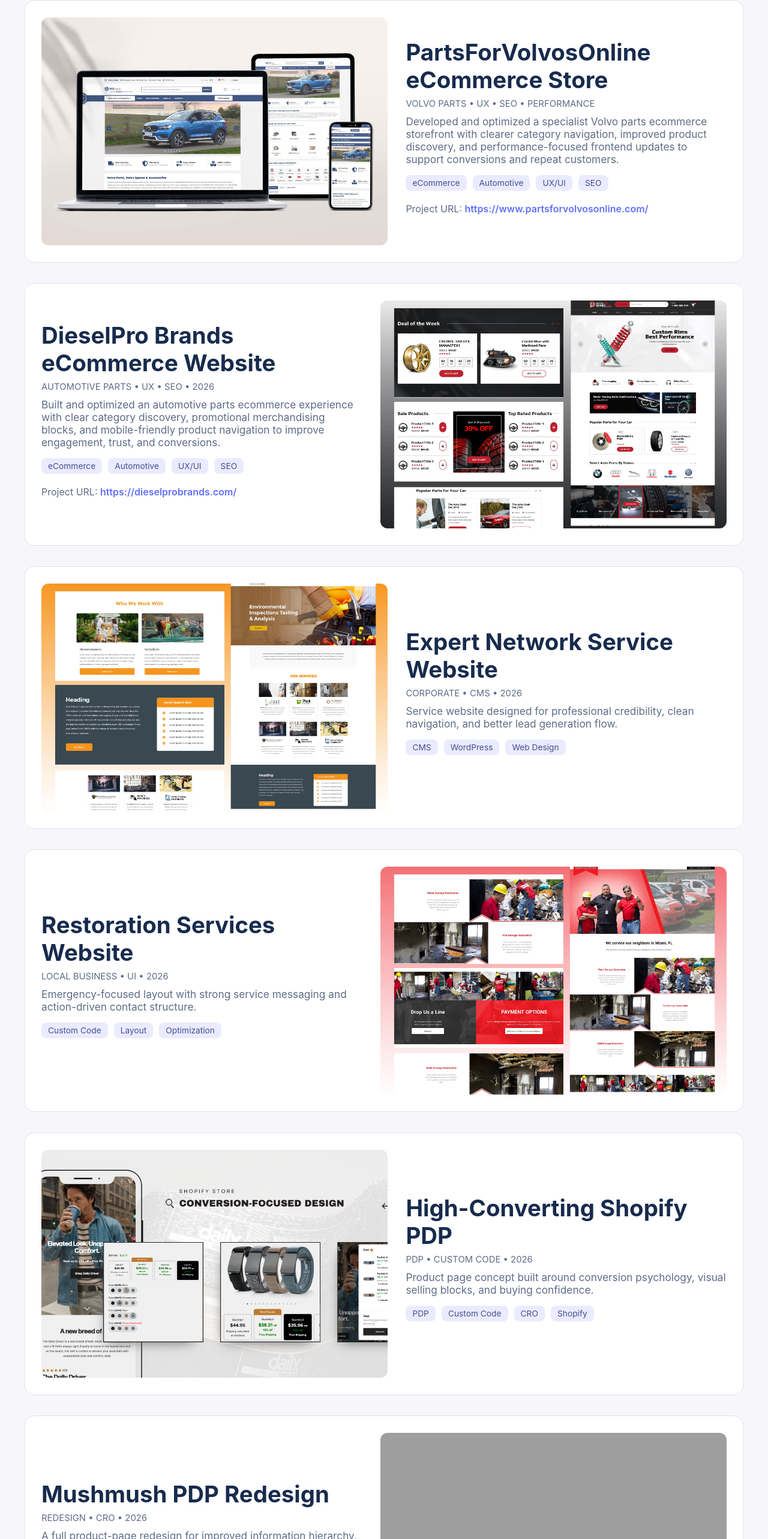
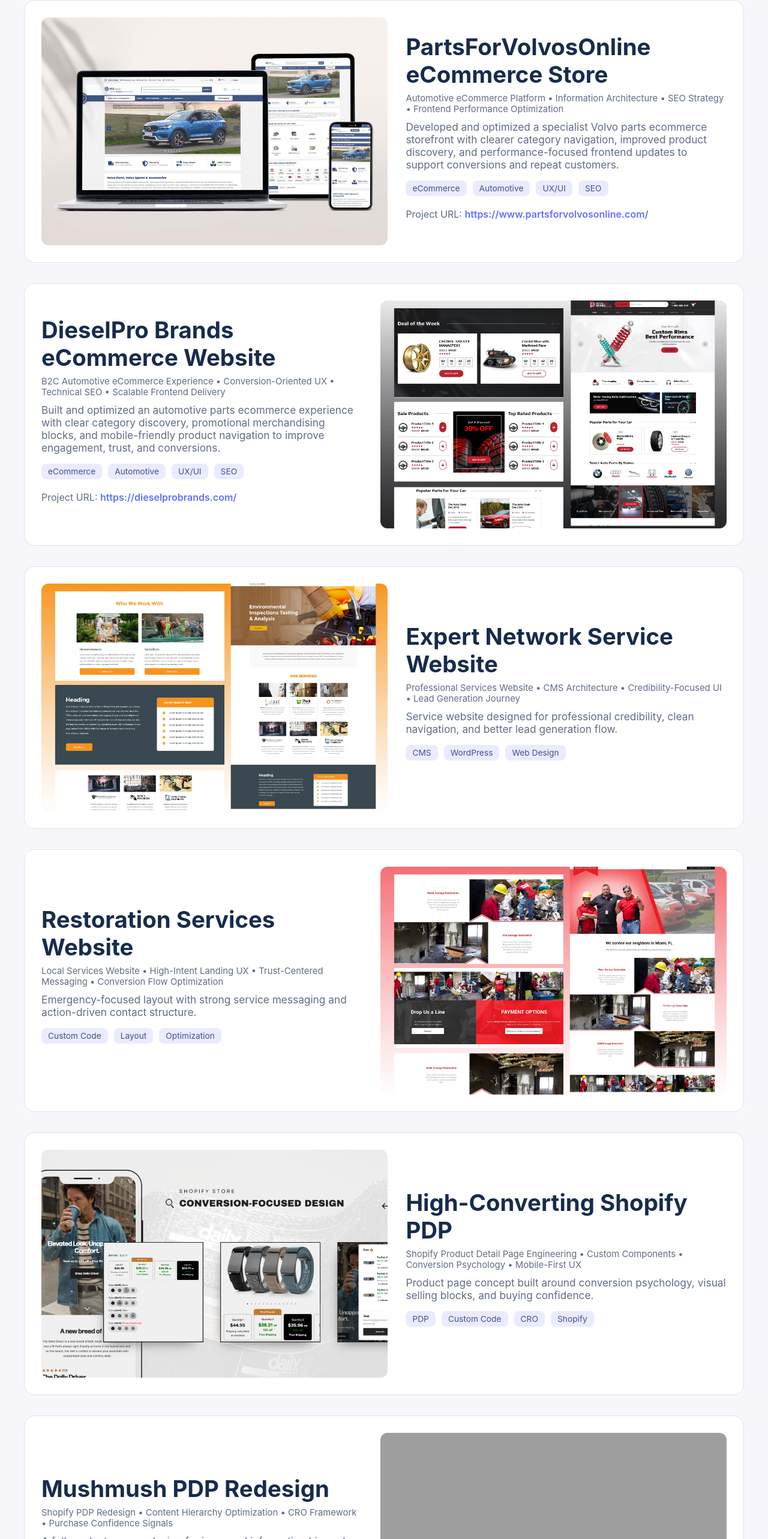
Before and after one commit to svendev888/my-Portfolio, a React (Vite) app: page / in a window 1280 px wide. Shown: the part 802-3368 px from the top of the page at 60% size. Built offline with nearby package versions, Linux system fonts and the light colour scheme; grey boxes are pictures that could not be loaded.

Commit message:
fix issues

```diff
--- a/src/App.jsx
+++ b/src/App.jsx
@@ -97,7 +97,7 @@
       kind: 'image',
       src: '/portfolio/PFSParts.jpg',
       title: 'PartsForVolvosOnline eCommerce Store',
-      subtitle: 'VOLVO PARTS • UX • SEO • PERFORMANCE',
+      subtitle: 'Automotive eCommerce Platform • Information Architecture • SEO Strategy • Frontend Performance Optimization',
       projectUrl: 'https://www.partsforvolvosonline.com/',
       text: 'Developed and optimized a specialist Volvo parts ecommerce storefront with clearer category navigation, improved product discovery, and performance-focused frontend updates to support conversions and repeat customers.',
       tags: ['eCommerce', 'Automotive', 'UX/UI', 'SEO'],
@@ -106,7 +106,7 @@
       kind: 'image',
       src: '/portfolio/dieselprobrands-com.webp',
       title: 'DieselPro Brands eCommerce Website',
-      subtitle: 'AUTOMOTIVE PARTS • UX • SEO • 2026',
+      subtitle: 'B2C Automotive eCommerce Experience • Conversion-Oriented UX • Technical SEO • Scalable Frontend Delivery',
       projectUrl: 'https://dieselprobrands.com/',
       text: 'Built and optimized an automotive parts ecommerce experience with clear category discovery, promotional merchandising blocks, and mobile-friendly product navigation to improve engagement, trust, and conversions.',
       tags: ['eCommerce', 'Automotive', 'UX/UI', 'SEO'],
@@ -115,7 +115,7 @@
       kind: 'image',
       src: '/portfolio/expert-network.webp',
       title: 'Expert Network Service Website',
-      subtitle: 'CORPORATE • CMS • 2026',
+      subtitle: 'Professional Services Website • CMS Architecture • Credibility-Focused UI • Lead Generation Journey',
       projectUrl: 'https://example.com/expert-network-service',
       text: 'Service website designed for professional credibility, clean navigation, and better lead generation flow.',
       tags: ['CMS', 'WordPress', 'Web Design'],
@@ -124,7 +124,7 @@
       kind: 'image',
       src: '/portfolio/disaster-services.webp',
       title: 'Restoration Services Website',
-      subtitle: 'LOCAL BUSINESS • UI • 2026',
+      subtitle: 'Local Services Website • High-Intent Landing UX • Trust-Centered Messaging • Conversion Flow Optimization',
       projectUrl: 'https://example.com/restoration-services',
       text: 'Emergency-focused layout with strong service messaging and action-driven contact structure.',
       tags: ['Custom Code', 'Layout', 'Optimization'],
@@ -133,7 +133,7 @@
       kind: 'image',
       src: '/portfolio/shopify-pdp-1.png',
       title: 'High-Converting Shopify PDP',
-      subtitle: 'PDP • CUSTOM CODE • 2026',
+      subtitle: 'Shopify Product Detail Page Engineering • Custom Components • Conversion Psychology • Mobile-First UX',
       projectUrl: 'https://example.com/high-converting-shopify-pdp',
       text: 'Product page concept built around conversion psychology, visual selling blocks, and buying confidence.',
       tags: ['PDP', 'Custom Code', 'CRO', 'Shopify'],
@@ -142,7 +142,7 @@
       kind: 'image',
       src: '/portfolio/mushmush-pdp-1.png',
       title: 'Mushmush PDP Redesign',
-      subtitle: 'REDESIGN • CRO • 2026',
+      subtitle: 'Shopify PDP Redesign • Content Hierarchy Optimization • CRO Framework • Purchase Confidence Signals',
       projectUrl: 'https://mushmush.com.au/',
       text: 'A full product-page redesign for improved information hierarchy, engagement, and conversion rate optimization.',
       tags: ['Shopify', 'Redesign', 'CRO'],
@@ -151,7 +151,7 @@
       kind: 'image',
       src: '/portfolio/Dynamice%20Varian.png',
       title: 'Shopify Dynamic Variant Selection',
-      subtitle: 'SHOPIFY • CUSTOM VARIANTS • 2026',
+      subtitle: 'Shopify Variant Selection System • Custom Product Logic • UX Clarity Improvements • Faster Purchase Decisions',
       projectUrl: 'https://example.com/shopify-filter-variant-demo',
       text: 'Custom Shopify variant-selection experience focused on clearer product options, faster decision making, and better mobile usability.',
       tags: ['Shopify', 'Custom Code', 'Variant UX'],
@@ -282,7 +282,8 @@
                 <strong>Backend:</strong> .NET, ASP.NET Core, Node.js, Express, REST, GraphQL, Django, FastAPI<br />
                 <strong>Ecommerce:</strong> Shopify, Shopify Plus, headless commerce, custom Shopify apps<br />
                 <strong>Cloud &amp; DevOps:</strong> AWS, Azure, Docker, Kubernetes, GitHub Actions, GitLab CI<br />
-                <strong>Auth &amp; data:</strong> OAuth2, JWT, PostgreSQL, MongoDB • <strong>Tools:</strong> GitHub, Webpack, Vite
+                <strong>Auth &amp; data:</strong> OAuth2, JWT, PostgreSQL, MongoDB
+                <strong>Tools:</strong> GitHub, Webpack, Vite
               </p>
             </div>
             <div className="skill-box">
```
